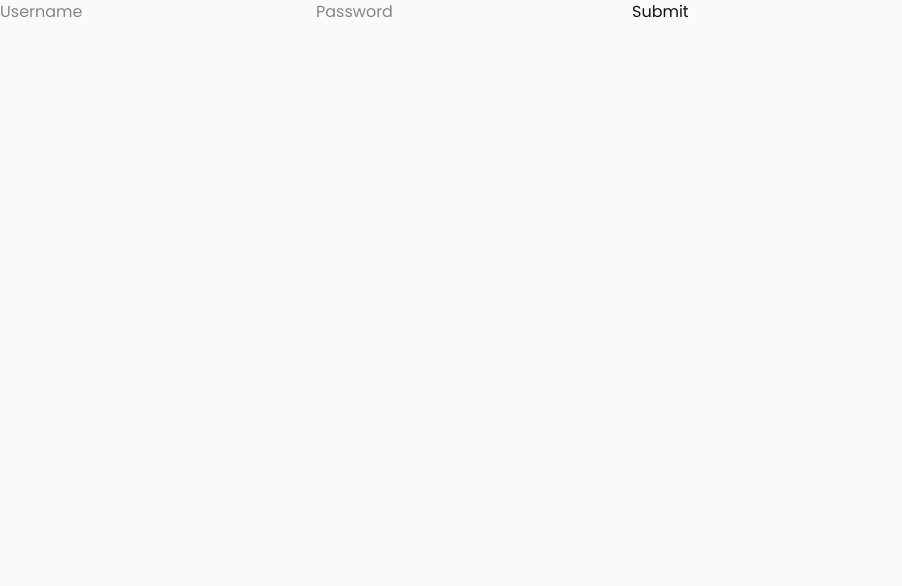
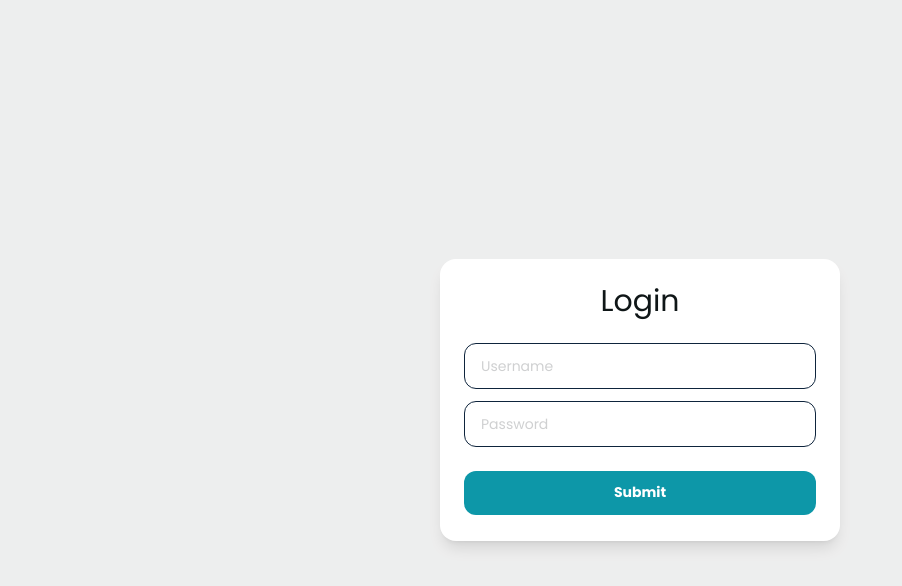
Before and after one commit to yuragasparian/productX-admin, a Next.js app: page /login in a window 1280 px wide. Shown: the top 586 px of the page, without its empty margins (0-902 px from the left). Built offline with nearby package versions, Linux system fonts and the light colour scheme.

Commit message:
Login page desing

```diff
--- a/src/app/login/page.tsx
+++ b/src/app/login/page.tsx
@@ -5,39 +5,47 @@ import type { User } from "@/types/user";
 import { useState } from "react";
 import { MessageResponse } from "@/types/response";
 import Dialogue from "@/components/ui/dialogue";
-import { redirect } from 'next/navigation'
+import { redirect, useRouter } from "next/navigation";
+import { Input } from "@/components/ui/input";
+import Button from "@/components/ui/button";
+import PopupAlert from "@/components/ui/popup-alert";
 
 const Login = () => {
   const { register, handleSubmit } = useForm<User>();
-  const [message, setMessage] = useState<string | null>(null);
+  const router = useRouter();
 
   const onSubmit = async (data: User) => {
     const res: MessageResponse = await authUser(data);
-    if(res.success) {
-      const  token  = res.token
-      if(token) {
+
+    if (res.success) {
+      const token = res.token as string;
       localStorage.setItem("token", token);
+      router.replace("/");
+    }else{
+      PopupAlert.show({message:res.message})
     }
-      redirect("/")
-    }
-    setMessage(res.message);
   };
 
   return (
-    <>
-      <form onSubmit={handleSubmit(onSubmit)}>
-        <input {...register("username")} type="text" placeholder="Username" />
-        <input
+    <Dialogue size="middle">
+      <form
+        className="flex flex-col justify-center gap-6"
+        onSubmit={handleSubmit(onSubmit)}
+      >
+        <h2 className="text-3xl">Login</h2>
+        <div className="flex flex-col gap-3">
+          <Input {...register("username")} placeholder="Username" />
+          <Input
             {...register("password")}
             type="password"
             placeholder="Password"
           />
-        <button type="submit">Submit</button>
+        </div>
+        <Button className="w-full" variant={"secondary"} type="submit">
+          Submit
+        </Button>
       </form>
-      <Dialogue size="small" closed={message == null} onClose={() => setMessage(null)}>
-        {message}
     </Dialogue>
-    </>
   );
 };
 
--- a/src/components/ui/dialogue.tsx
+++ b/src/components/ui/dialogue.tsx
@@ -3,11 +3,12 @@ type Props = {
   children: React.ReactNode;
   closed?: boolean;
   onClose?: () => void;
-  size: "small" | "large";
+  size: "small" | "middle" | "large";
 };
 
 const sizeClassMap: Record<Props["size"], string> = {
   small: "w-[280px] min-h-[128px] p-4 pt-6 flex flex-col gap-6 items-center",
+  middle: "w-[400px] p-6 min-h-[282px]",
   large: "w-[600px] p-5",
 };
 
```
Lines whose indentation alone changed are shown as unchanged.
